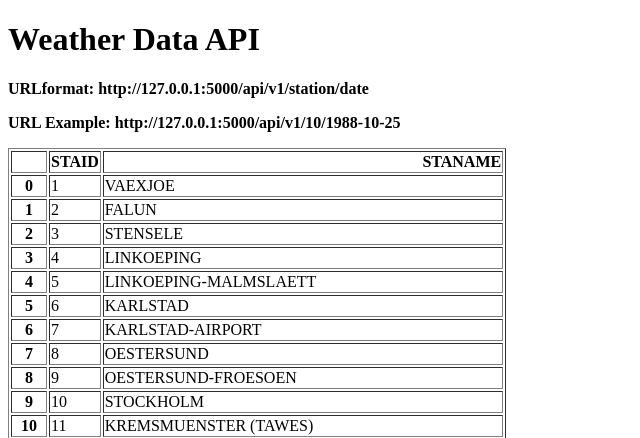
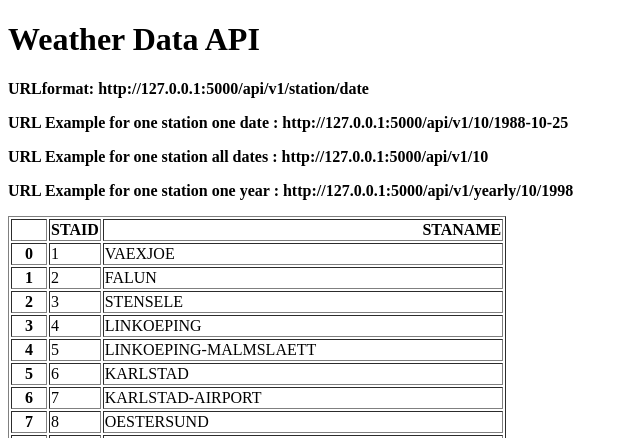
Before and after one commit to ApurvaS12/Py-Projects, a Flask app: page / in a window 1280 px wide. Shown: the top 438 px of the page, without its empty margins (0-640 px from the left). Run offline with Flask 3, Linux system fonts and the light colour scheme.

Commit message:
one station, all dates and one station, one year

```diff
--- a/Weather API/main.py
+++ b/Weather API/main.py
@@ -11,10 +11,16 @@ stations = stations[["STAID","STANAME                                 "]]
 def home():
     return render_template("home.html" , data=stations.to_html())
 
+@app.route("/api/v1/<station>")
+def all_data(station):
+    filename = "data_small\TG_STAID" + str(station).zfill(6) + ".txt"
+    df = pd.read_csv(filename , skiprows= 20 , parse_dates=["    DATE"])
+    result = df.to_dict(orient="records")
+    return result
 @app.route("/api/v1/<station>/<date>")
 def about(station,date):
     filename = "data_small\TG_STAID" + str(station).zfill(6) + ".txt"
-    df = pd.read_csv(filename , skiprows= 20 , parse_dates=["    DATE"])
+    df = pd.read_csv(filename , skiprows= 20 )
 
     temperture = df.loc[df['    DATE']== date]['   TG'].squeeze() /10
     return { "station": station,
@@ -24,5 +30,16 @@ def about(station,date):
     }
 
 
+@app.route("/api/v1/yearly/<station>/<year>")
+def yearly(station,year):
+    filename = "data_small\TG_STAID" + str(station).zfill(6) + ".txt"
+    df = pd.read_csv(filename , skiprows= 20 , parse_dates=["    DATE"])
+    df["    DATE"]= df['    DATE'].astype(str)
+    result = df[df["    DATE"].str.startswith(str(year))].to_dict(orient="records")
+    return result
+
+
+
+
 if __name__=="__main__":
     app.run(debug=True)
--- a/Weather API/templates/home.html
+++ b/Weather API/templates/home.html
@@ -11,7 +11,10 @@
 
 <h1>Weather Data API</h1>
 <p><b>URLformat: http://127.0.0.1:5000/api/v1/station/date</p></b>
-<p><b>URL Example: http://127.0.0.1:5000/api/v1/10/1988-10-25</p></b>
+<p><b>URL Example for one station one date : http://127.0.0.1:5000/api/v1/10/1988-10-25</p></b>
+<p><b>URL Example for one station all dates : http://127.0.0.1:5000/api/v1/10</p></b>
+<p><b>URL Example for one station one year : http://127.0.0.1:5000/api/v1/yearly/10/1998</p></b>
+
 <p>{{data|safe}}</p>
 
 
```
